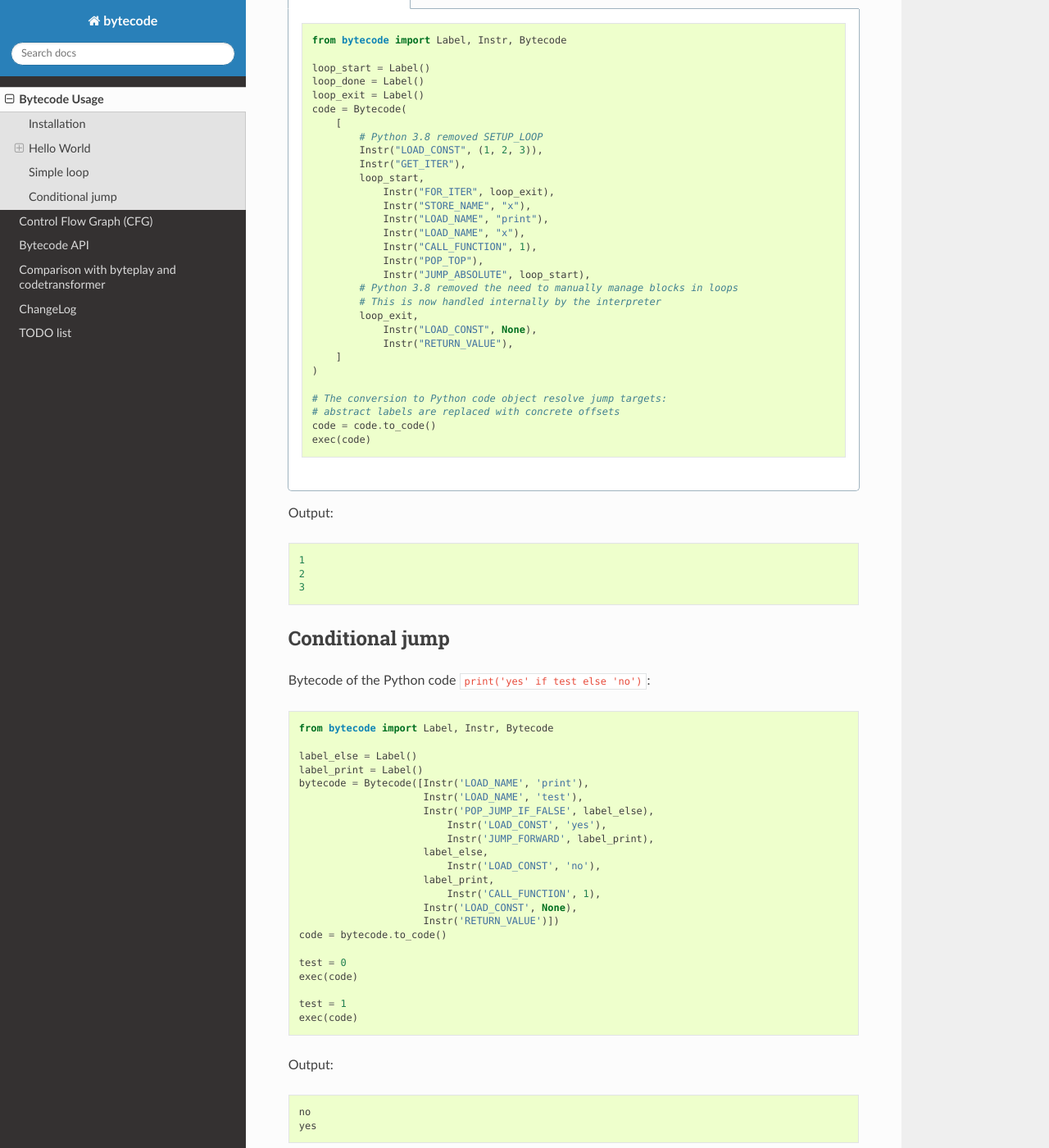
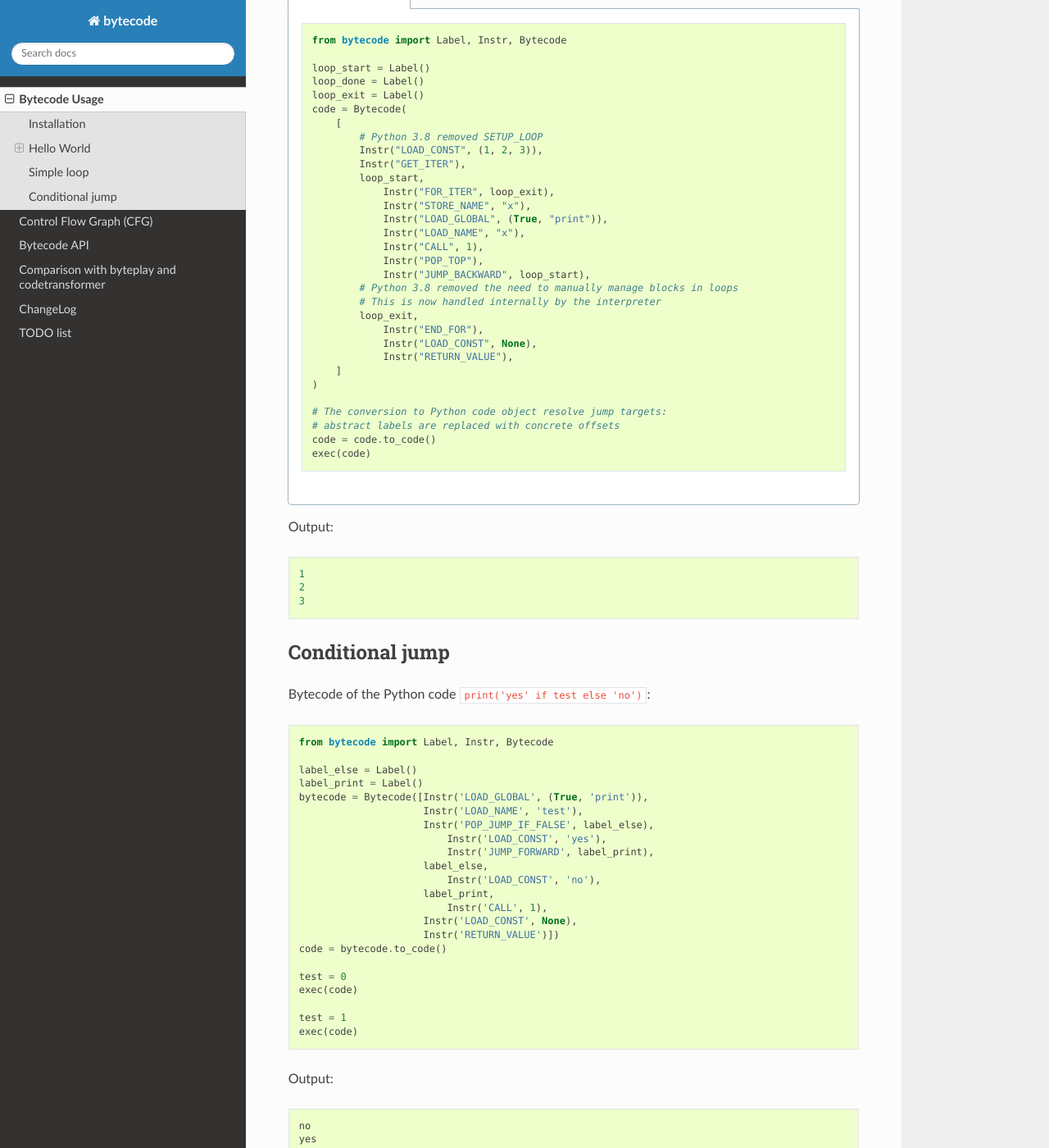
Before and after one commit to MatthieuDartiailh/bytecode, a Sphinx documentation site: the page built from doc/usage.rst, in a window 1280 px wide and 1400 px high, scrolled down 2025 px. Shown: the whole window at 82% size. Built offline with Sphinx 7.4.7 and the Read the Docs theme 2.0.0, drawn with Linux system fonts in a browser that asks for light colours; the version number could not be read and is left out; some of the changed text lies outside the part shown.

Commit message:
fix document for python3.11/3.12

```diff
--- a/doc/usage.rst
+++ b/doc/usage.rst
@@ -22,9 +22,9 @@ Example using abstract bytecode to execute ``print('Hello World!')``::
 
     from bytecode import Instr, Bytecode
 
-    bytecode = Bytecode([Instr("LOAD_NAME", 'print'),
+    bytecode = Bytecode([Instr("LOAD_GLOBAL", (True, 'print')),
                          Instr("LOAD_CONST", 'Hello World!'),
-                         Instr("CALL_FUNCTION", 1),
+                         Instr("CALL", 1),
                          Instr("POP_TOP"),
                          Instr("LOAD_CONST", None),
                          Instr("RETURN_VALUE")])
@@ -46,9 +46,9 @@ Example using concrete bytecode to execute ``print('Hello World!')``::
     bytecode = ConcreteBytecode()
     bytecode.names = ['print']
     bytecode.consts = ['Hello World!', None]
-    bytecode.extend([ConcreteInstr("LOAD_NAME", 0),
+    bytecode.extend([ConcreteInstr("LOAD_GLOBAL", 1),
                      ConcreteInstr("LOAD_CONST", 0),
-                     ConcreteInstr("CALL_FUNCTION", 1),
+                     ConcreteInstr("CALL", 1),
                      ConcreteInstr("POP_TOP"),
                      ConcreteInstr("LOAD_CONST", 1),
                      ConcreteInstr("RETURN_VALUE")])
@@ -110,14 +110,15 @@ Bytecode of ``for x in (1, 2, 3): print(x)``:
                     loop_start,
                         Instr("FOR_ITER", loop_exit),
                         Instr("STORE_NAME", "x"),
-                        Instr("LOAD_NAME", "print"),
+                        Instr("LOAD_GLOBAL", (True, "print")),
                         Instr("LOAD_NAME", "x"),
-                        Instr("CALL_FUNCTION", 1),
+                        Instr("CALL", 1),
                         Instr("POP_TOP"),
-                        Instr("JUMP_ABSOLUTE", loop_start),
+                        Instr("JUMP_BACKWARD", loop_start),
                     # Python 3.8 removed the need to manually manage blocks in loops
                     # This is now handled internally by the interpreter
                     loop_exit,
+                        Instr("END_FOR"),
                         Instr("LOAD_CONST", None),
                         Instr("RETURN_VALUE"),
                 ]
@@ -146,7 +147,7 @@ Bytecode of the Python code ``print('yes' if test else 'no')``::
 
     label_else = Label()
     label_print = Label()
-    bytecode = Bytecode([Instr('LOAD_NAME', 'print'),
+    bytecode = Bytecode([Instr('LOAD_GLOBAL', (True, 'print')),
                          Instr('LOAD_NAME', 'test'),
                          Instr('POP_JUMP_IF_FALSE', label_else),
                              Instr('LOAD_CONST', 'yes'),
@@ -154,7 +155,7 @@ Bytecode of the Python code ``print('yes' if test else 'no')``::
                          label_else,
                              Instr('LOAD_CONST', 'no'),
                          label_print,
-                             Instr('CALL_FUNCTION', 1),
+                             Instr('CALL', 1),
                          Instr('LOAD_CONST', None),
                          Instr('RETURN_VALUE')])
     code = bytecode.to_code()
```
